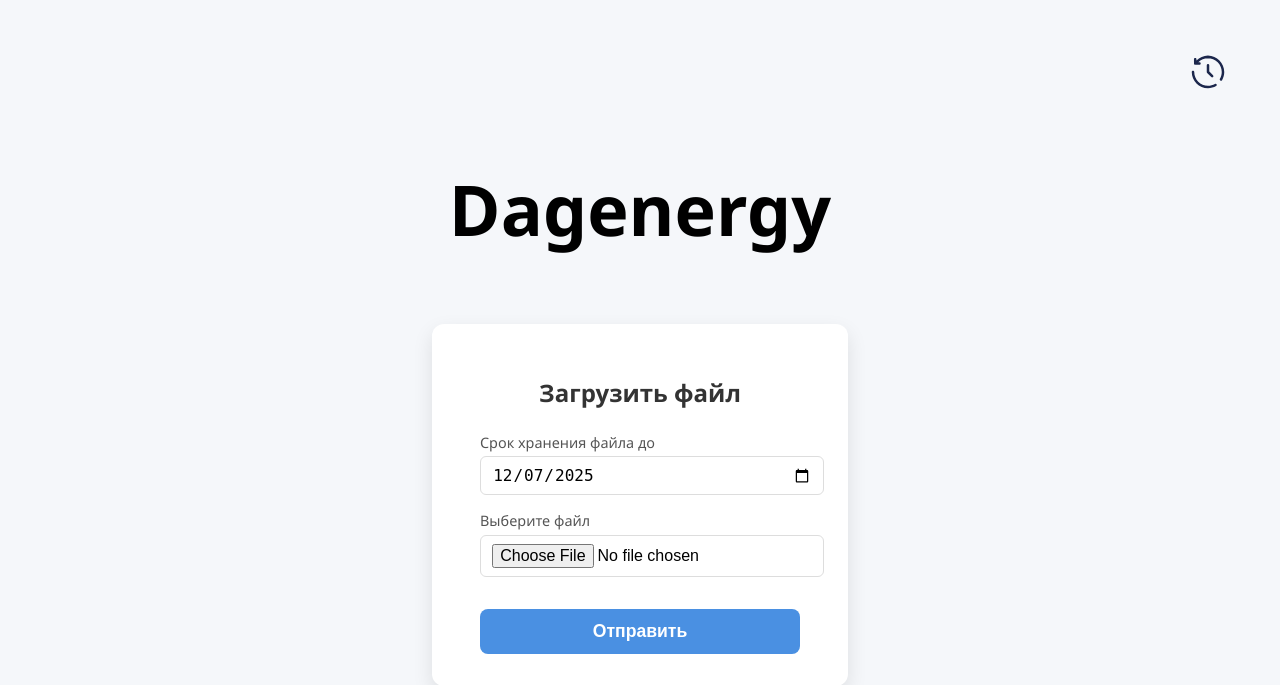
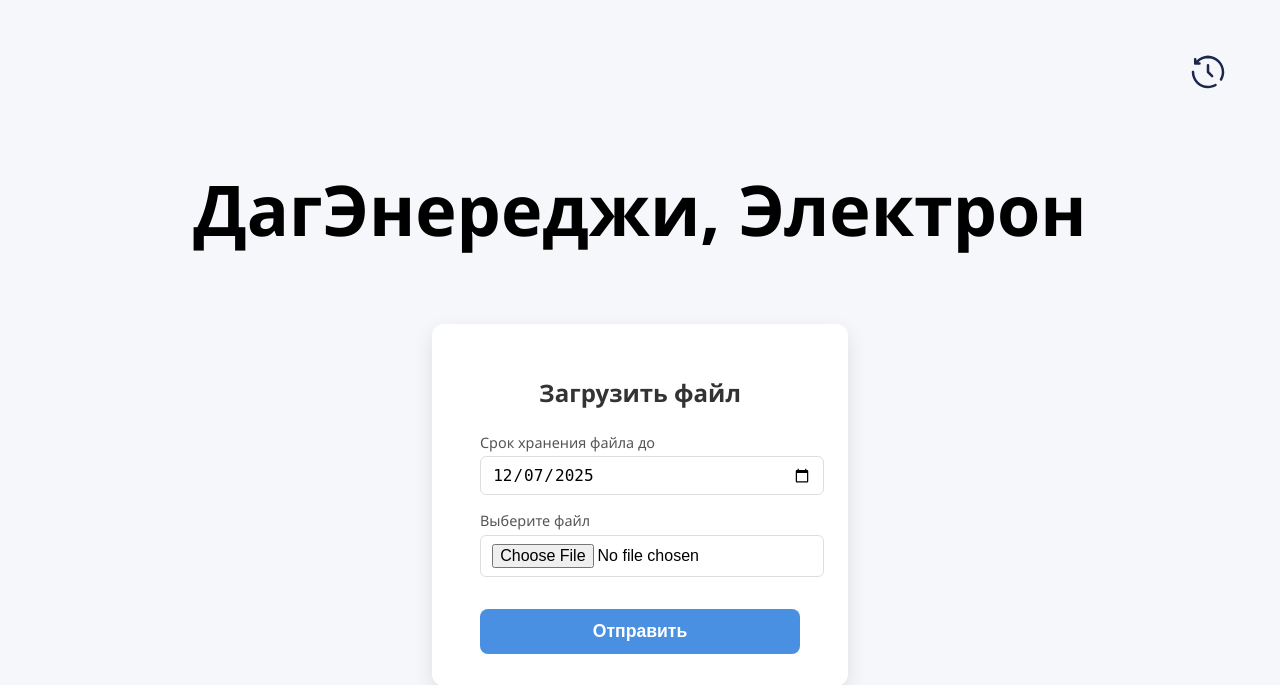
Before and after one commit to aa08d/electrone_filelinker, a Flask app: page / in a window 1280 px wide. Shown: the top 685 px of the page. Run offline with Flask 3, Linux system fonts and the light colour scheme.

Commit message:
feat: Changed title

```diff
--- a/templates/components/header.html
+++ b/templates/components/header.html
@@ -1,3 +1,3 @@
  <header class="header">
-    <h1 class="title">Dagenergy</h1>
+    <h1 class="title">ДагЭнереджи, Электрон</h1>
   </header>
```
